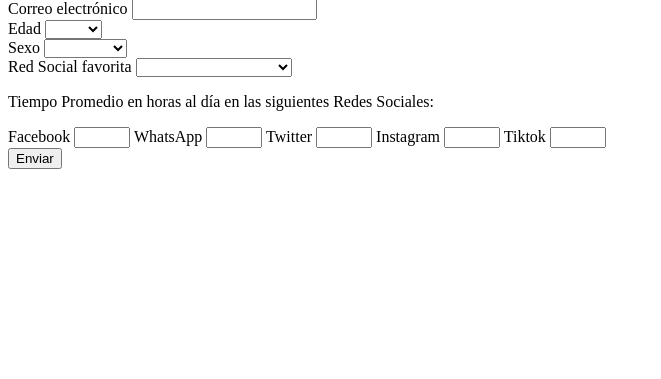
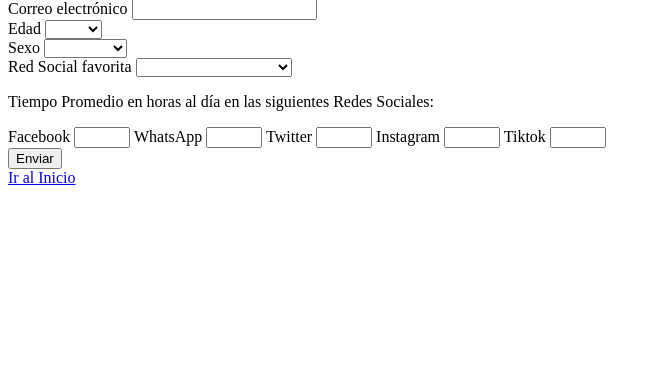
Before and after one commit to timscream/bringsurvey, a CodeIgniter app: the page made by application/views/question.php in a window 1280 px wide. Shown: the part 77-456 px from the top of the page, without its empty margins (0-661 px from the left). Run offline with CodeIgniter, Linux system fonts and the light colour scheme; the template is opened without the code that fills it: most values are stand-ins (such as "Sample title", 1, 10 or a date in 2020).

Commit message:
branch frontend creation of button to exit the survey
Signed-off-by: Tim Araque <timaraque@hotmail.com>

 On branch frontend
 Changes to be committed:
	modified:   application/views/question.php

```diff
--- a/application/views/question.php
+++ b/application/views/question.php
@@ -70,3 +70,5 @@
     <input required class="form-text-input" type="number" name="input_avg_tt" id="input_choice9" value="" min="0" max="24">
 </div>
 <input type="submit" value="Enviar" class="btn btn-primary mt-3">
+<br>
+<a href="<?php echo site_url('index.php'); ?>" class="btn btn-outline-primary">Ir al Inicio</a>
```
